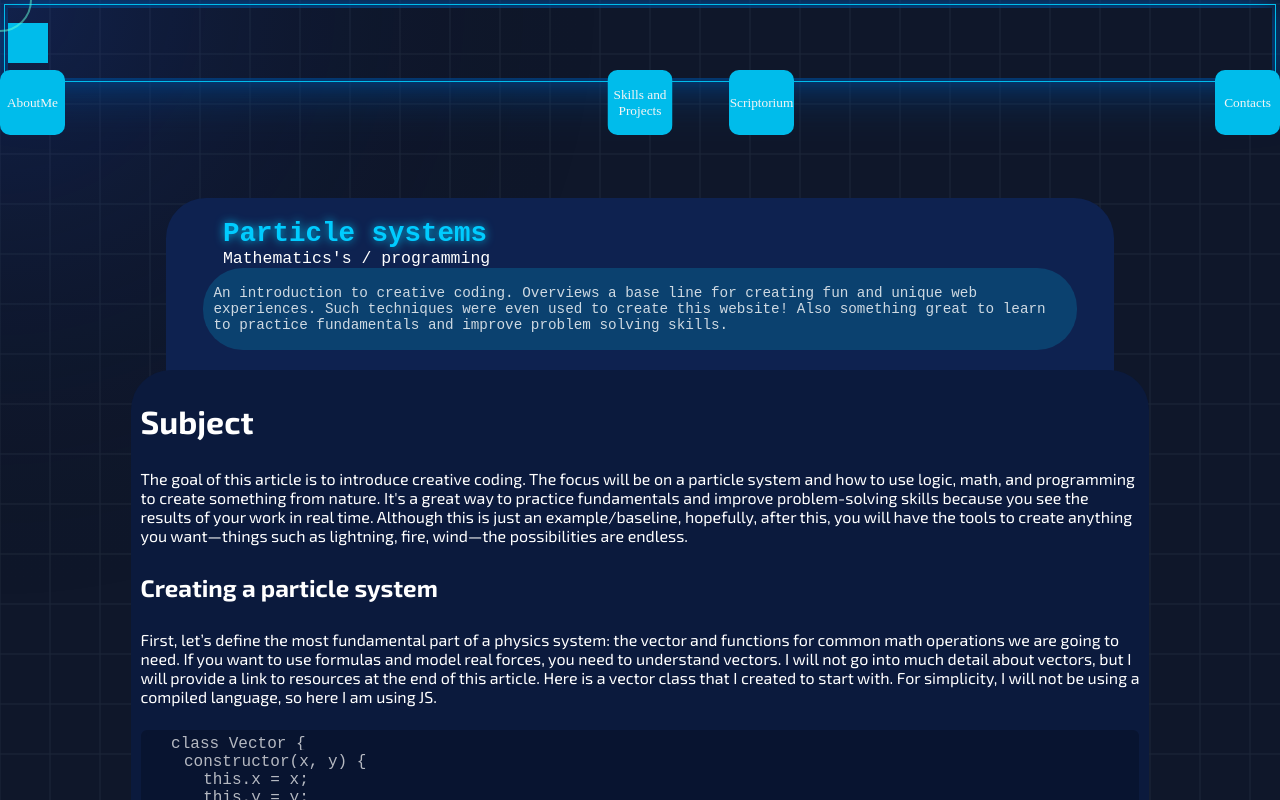
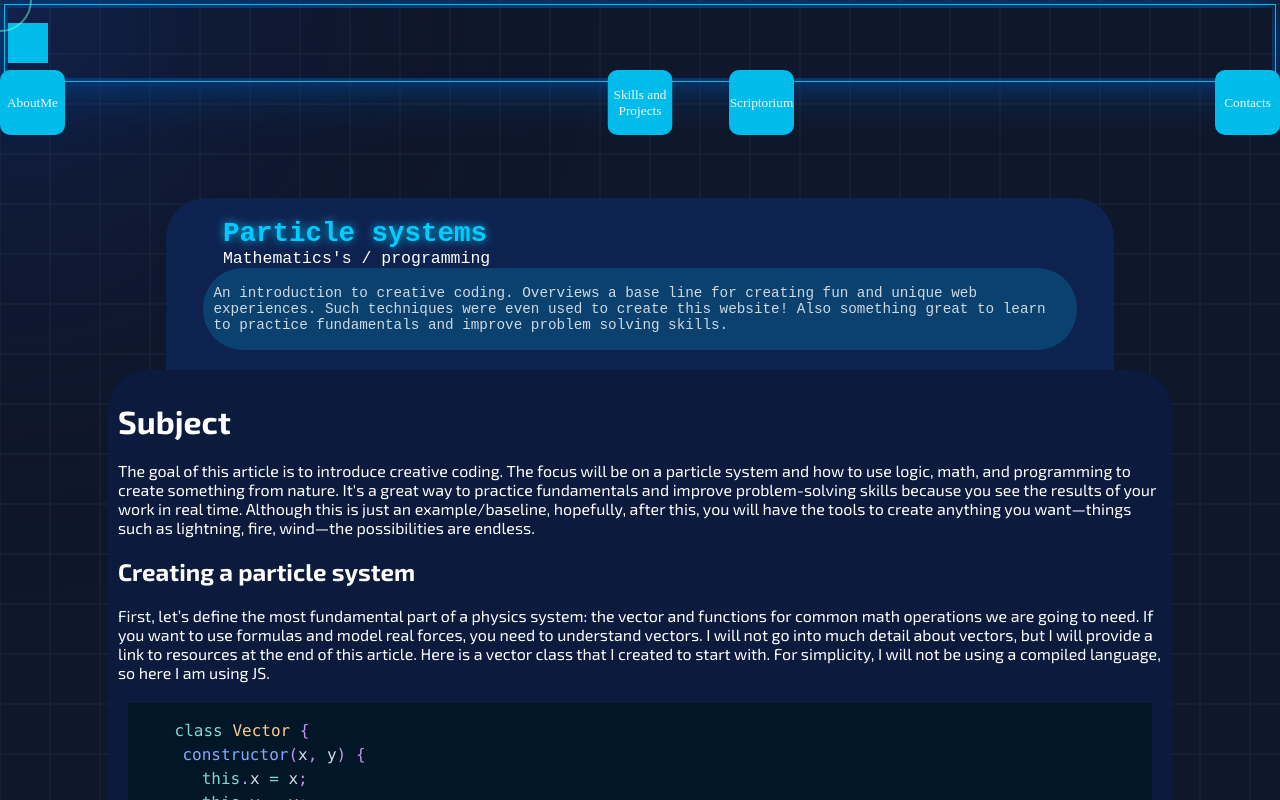
Before and after one commit to TheHeartstriker/Portfolio, a React (Vite) app in the folder Portfolio/: page /scriptorium in a window 1280 px wide. Both pictures are taken after a click on the element 640 px from the left and 284 px from the top of the page. Shown: the top 800 px of the page. Built offline with nearby package versions, Linux system fonts and the light colour scheme; a web font is replaced by a local one.

Commit message:
Code styling
Styled the code that is outputted by the markdown

```diff
--- a/Portfolio/package.json
+++ b/Portfolio/package.json
@@ -16,7 +16,8 @@
     "react": "^18.3.1",
     "react-dom": "^18.3.1",
     "react-markdown": "^10.1.0",
-    "react-router-dom": "^6.26.1"
+    "react-router-dom": "^6.26.1",
+    "react-syntax-highlighter": "^15.6.1"
   },
   "devDependencies": {
     "@eslint/js": "^9.9.0",
--- a/Portfolio/src/components/scriptorium/index.jsx
+++ b/Portfolio/src/components/scriptorium/index.jsx
@@ -1,11 +1,37 @@
 import ReactMarkdown from "react-markdown";
+import { Prism as SyntaxHighlighter } from "react-syntax-highlighter";
+import { nightOwl } from "react-syntax-highlighter/dist/esm/styles/prism";
 //
 //
 //
 
 function articleChecker(item) {
   if (typeof item === "string") {
-    return <ReactMarkdown>{item}</ReactMarkdown>;
+    return (
+      <ReactMarkdown
+        components={{
+          code({ node, inline, className, children, ...props }) {
+            const match = /language-(\w+)/.exec(className || "");
+            return !inline && match ? (
+              <SyntaxHighlighter
+                style={nightOwl}
+                language={match[1]}
+                PreTag="div"
+                {...props}
+              >
+                {String(children).replace(/\n$/, "")}
+              </SyntaxHighlighter>
+            ) : (
+              <code className={className} {...props}>
+                {children}
+              </code>
+            );
+          },
+        }}
+      >
+        {item}
+      </ReactMarkdown>
+    );
   } else if (typeof item === "function") {
     return <div className="componentContainer">{item()}</div>;
   }
--- a/Portfolio/src/pages/scriptorium/articles/article1.js
+++ b/Portfolio/src/pages/scriptorium/articles/article1.js
@@ -9,7 +9,7 @@
 If you want to use formulas and model real forces, you need to understand vectors. I will not go into much detail about vectors, but I will provide a link to resources at the end of this article.
 Here is a vector class that I created to start with. For simplicity, I will not be using a compiled language, so here I am using JS.
 
-\`\`\`
+\`\`\`js
   class Vector {
     constructor(x, y) {
       this.x = x;
@@ -51,7 +51,7 @@
 It will also define how far mathematically we want to go—how far we want to model. Here, we are defining the important components like position, velocity, mass, acceleration, and radius,
 along with some fundamental methods like applyForce, update, and draw.
 Of course, we are missing things that could further the simulation, but this is a good start.
-\`\`\`
+\`\`\` js
   class Particle {
     constructor(x, y, mass) {
       this.position = new Vector(x, y);
@@ -89,7 +89,7 @@
 It’s just an imaginary circle. The normal force is something we can easily calculate, and it keeps this example simple. The normal force is equal to the mass of the object times gravity, so we can use this to calculate the friction force.
 
 Here is the code for both of these implementations.
-\`\`\`
+\`\`\`js
     applyGravity() {
       const g = 0.01;
       const gravityForce = new Vector(0, this.mass * g);
@@ -115,7 +115,7 @@
 The goal is: if an object collides with another object, we apply force to both objects in the opposite direction of the collision.
 
 Read this carefully, and look up any terms if needed. I will also showcase the collision for the edge of the canvas.
-\`\`\`
+\`\`\` js
     collision() {
       for (let i = 0; i < particlesRef.current.length; i++) {
         const other = particlesRef.current[i];
--- a/Portfolio/src/pages/scriptorium/scriptorium.css
+++ b/Portfolio/src/pages/scriptorium/scriptorium.css
@@ -121,20 +121,21 @@
 
 pre,
 code {
-  background: var(--super-Dark-blue);
   color: rgba(255, 255, 255, 0.7);
-  border-radius: 6px;
   padding: 5px;
+  margin: 5px;
+  font-family: monospace;
+  line-height: 1.5;
+  overflow-x: auto;
+  box-sizing: border-box;
 }
 
 p {
   white-space: normal;
   word-break: break-word;
   margin: 0.5em 0;
-  display: inline-block;
 }
 
 code {
   padding: 0.2em 0.4em;
-  border-radius: 4px;
 }
--- a/Portfolio/src/pages/scriptorium/scripts/particleSys.jsx
+++ b/Portfolio/src/pages/scriptorium/scripts/particleSys.jsx
@@ -10,8 +10,9 @@
   const [ctx, setCtx] = useState(null);
   const particlesRef = useRef([]);
 
-  const radius = 15;
+  const radius = 25;
   const frictionCoefficient = 0.1;
+  const amount = 25;
 
   class Vector {
     constructor(x, y) {
@@ -185,7 +186,7 @@
       mousePos
     );
     const distance = diff.mag();
-    if (distance < 200) {
+    if (distance < 250) {
       const force = new Vector(particle.position.x, particle.position.y).sub(
         mousePos
       );
@@ -197,7 +198,7 @@
 
   function createParticles() {
     const particles = [];
-    for (let i = 0; i < 50; i++) {
+    for (let i = 0; i < amount; i++) {
       const x = Math.random() * canvasRef.current.width;
       const y = Math.random() * canvasRef.current.height;
       const mass = Math.random() * 10 + 1;
```
Also changed, not shown: 1 other file (tests, documents, lock files or other folders).
